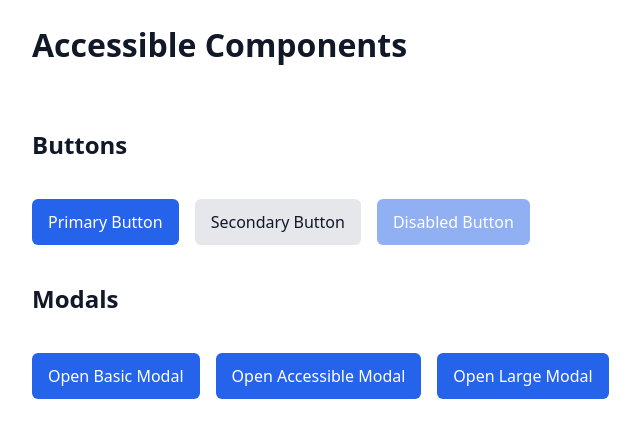
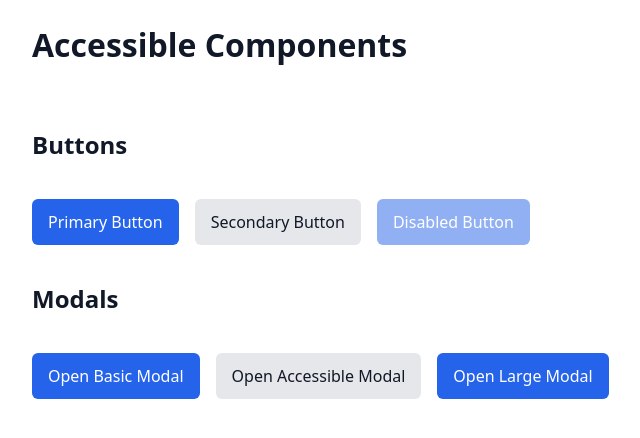
Before and after one commit to rpcorr/accessible-templates, a React (Vite) app: page / in a window 1280 px wide. Shown: the top 438 px of the page, without its empty margins (82-722 px from the left). Built offline with nearby package versions, Linux system fonts and the light colour scheme.

Commit message:
feat(modal): change Open Accessible Modal button style to secondary

```diff
--- a/src/examples/ModalExamples.tsx
+++ b/src/examples/ModalExamples.tsx
@@ -29,7 +29,11 @@ export function ModalExamples() {
         </BasicModal>
 
         {/* Accessible Modal */}
-        <Button ref={triggerRef} onClick={() => setaccessibleModalOpen(true)}>
+        <Button
+          ref={triggerRef}
+          variant="secondary"
+          onClick={() => setaccessibleModalOpen(true)}
+        >
           Open Accessible Modal
         </Button>
 
```
